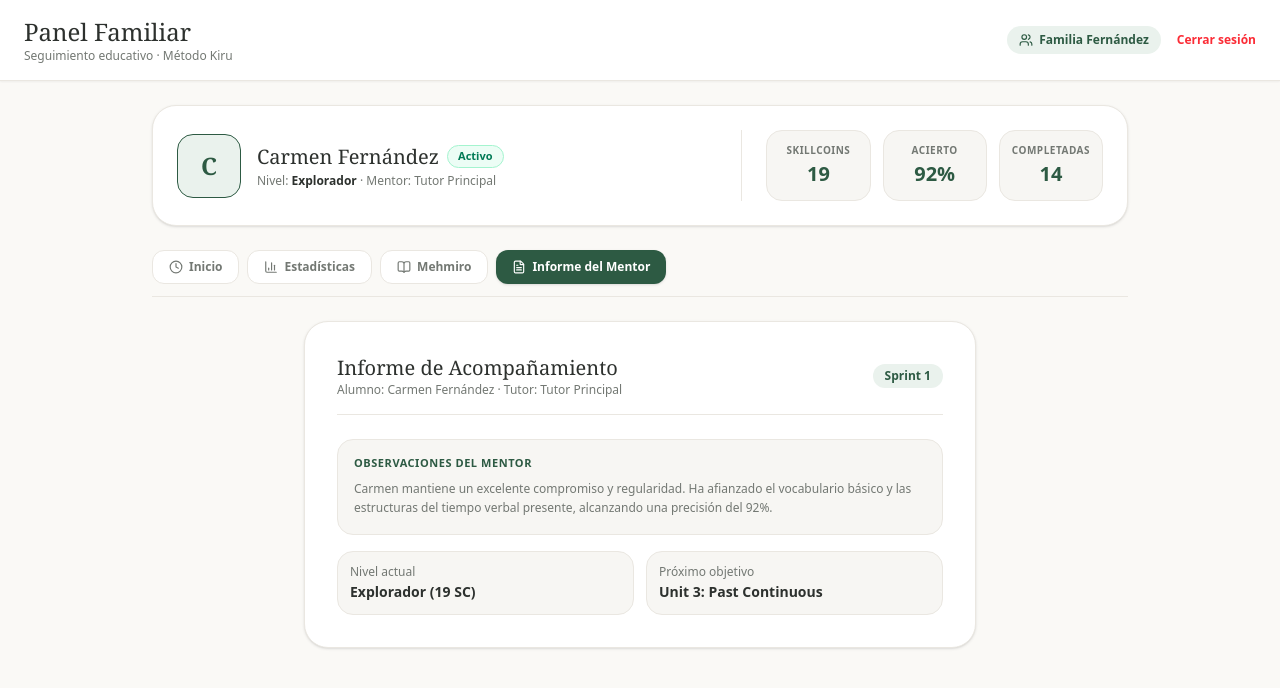
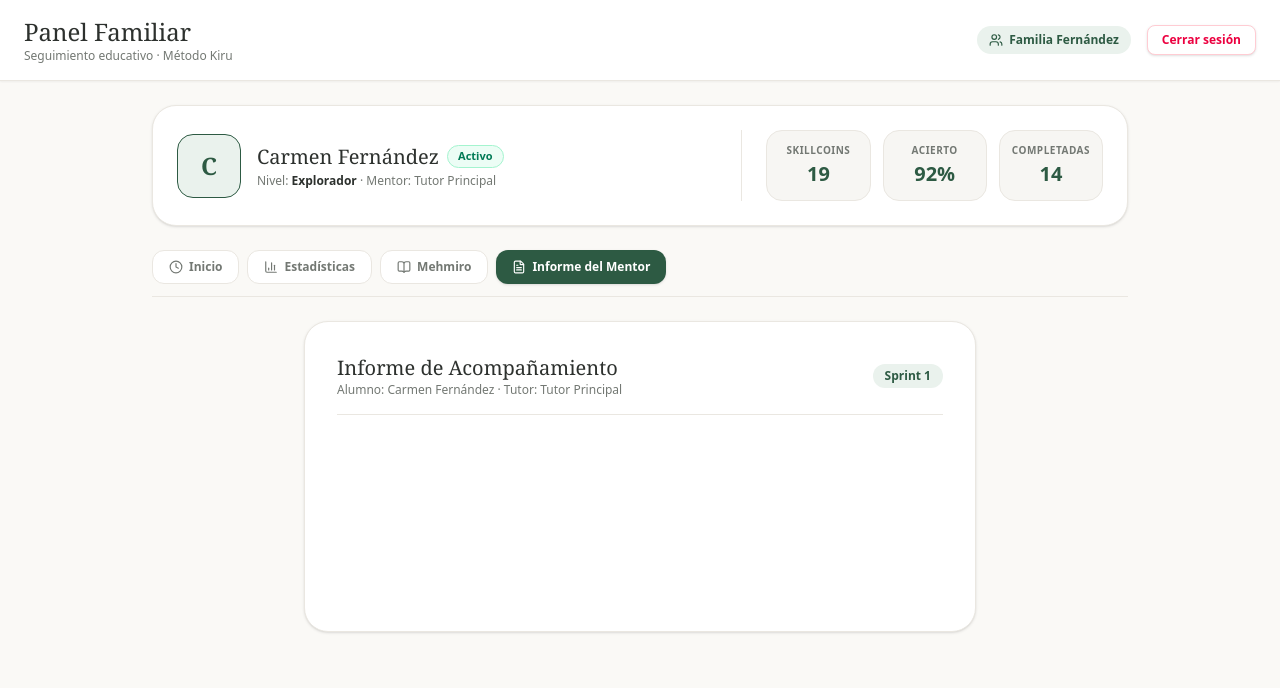
Before and after one commit to silvia051206-droid/campus-kiru, a Next.js app: page /padre in a window 1280 px wide. Both pictures are taken after a click on the button "Informe del Mentor". Shown: the top 688 px of the page. Built offline with nearby package versions, Linux system fonts and the light colour scheme.

Commit message:
style: boton logout rojo y dejar en blanco seccion informe en panel familiar

```diff
--- a/app/padre/page.tsx
+++ b/app/padre/page.tsx
@@ -52,7 +52,7 @@ export default function PanelFamiliarPage() {
 
   return (
     <div className="min-h-screen bg-kiru-bg pb-16">
-      {/* Cabecera del Panel Familiar */}
+      {/* Cabecera del Panel Familiar con botón cerrar sesión en rojo */}
       <header className="bg-kiru-card border-b border-kiru-border px-6 py-4 flex items-center justify-between sticky top-0 z-30 shadow-xs">
         <div>
           <h1 className="font-serif text-2xl text-kiru-text">Panel Familiar</h1>
@@ -62,7 +62,10 @@ export default function PanelFamiliarPage() {
           <span className="hidden sm:inline-flex items-center gap-1.5 px-3 py-1.5 rounded-full bg-kiru-forest-light text-kiru-forest text-xs font-semibold">
             <Users className="w-3.5 h-3.5" /> Familia Fernández
           </span>
-          <Link href="/" className="text-xs font-semibold text-red-500 hover:underline">
+          <Link
+            href="/"
+            className="text-xs font-semibold text-rose-600 hover:text-rose-700 border border-rose-200 bg-white px-3.5 py-1.5 rounded-lg shadow-sm hover:bg-rose-50 transition"
+          >
             Cerrar sesión
           </Link>
         </div>
@@ -151,7 +154,7 @@ export default function PanelFamiliarPage() {
           </button>
         </nav>
 
-        {/* 1. SECCIÓN: INICIO (HISTORIAL / AGENDA CRONOLÓGICA) */}
+        {/* 1. SECCIÓN: INICIO */}
         {activeTab === "inicio" && (
           <div className="bg-kiru-card rounded-3xl p-6 border border-kiru-border shadow-sm space-y-6">
             <div>
@@ -290,7 +293,7 @@ export default function PanelFamiliarPage() {
           </div>
         )}
 
-        {/* 4. SECCIÓN: INFORME DEL MENTOR */}
+        {/* 4. SECCIÓN: INFORME DEL MENTOR (DEJADA EN BLANCO SEGÚN REQUERIMIENTOS) */}
         {activeTab === "informe" && (
           <div className="bg-kiru-card rounded-3xl p-8 border border-kiru-border shadow-sm max-w-2xl mx-auto space-y-6">
             <div className="flex items-center justify-between border-b border-kiru-border pb-4">
@@ -303,25 +306,8 @@ export default function PanelFamiliarPage() {
               </span>
             </div>
 
-            <div className="space-y-4 text-xs text-kiru-text">
-              <div className="p-4 bg-[#F7F6F3] rounded-2xl border border-kiru-border space-y-2">
-                <p className="font-bold text-kiru-forest uppercase tracking-wider text-[11px]">Observaciones del Mentor</p>
-                <p className="leading-relaxed text-kiru-muted">
-                  Carmen mantiene un excelente compromiso y regularidad. Ha afianzado el vocabulario básico y las estructuras del tiempo verbal presente, alcanzando una precisión del 92%.
-                </p>
-              </div>
-
-              <div className="grid grid-cols-2 gap-3">
-                <div className="p-3 bg-[#F7F6F3] rounded-2xl border border-kiru-border">
-                  <p className="text-kiru-muted font-medium">Nivel actual</p>
-                  <p className="text-sm font-bold text-kiru-text mt-0.5">{studentData.level} ({studentData.skillCoins} SC)</p>
-                </div>
-                <div className="p-3 bg-[#F7F6F3] rounded-2xl border border-kiru-border">
-                  <p className="text-kiru-muted font-medium">Próximo objetivo</p>
-                  <p className="text-sm font-bold text-kiru-text mt-0.5">Unit 3: Past Continuous</p>
-                </div>
-              </div>
-            </div>
+            {/* Espacio en blanco reservado para el sistema de informes */}
+            <div className="min-h-[160px]" />
           </div>
         )}
       </main>
```
